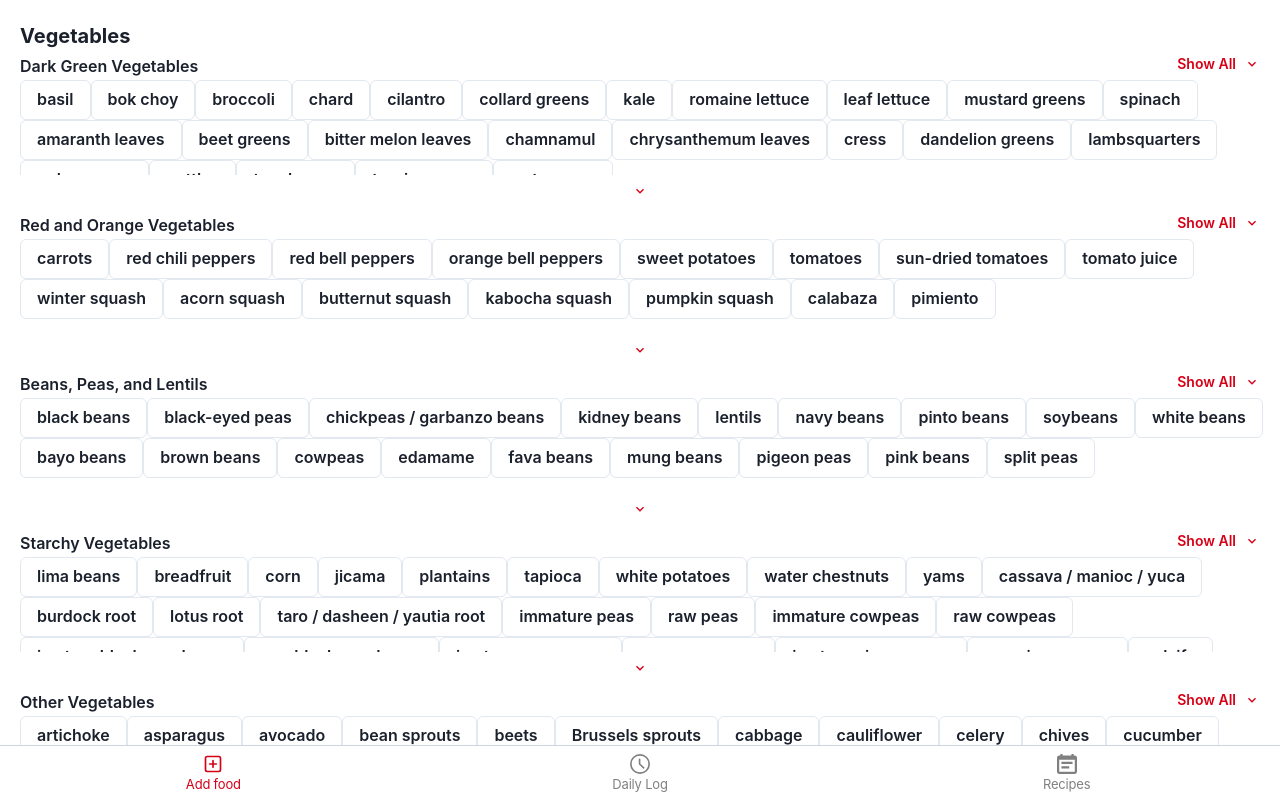
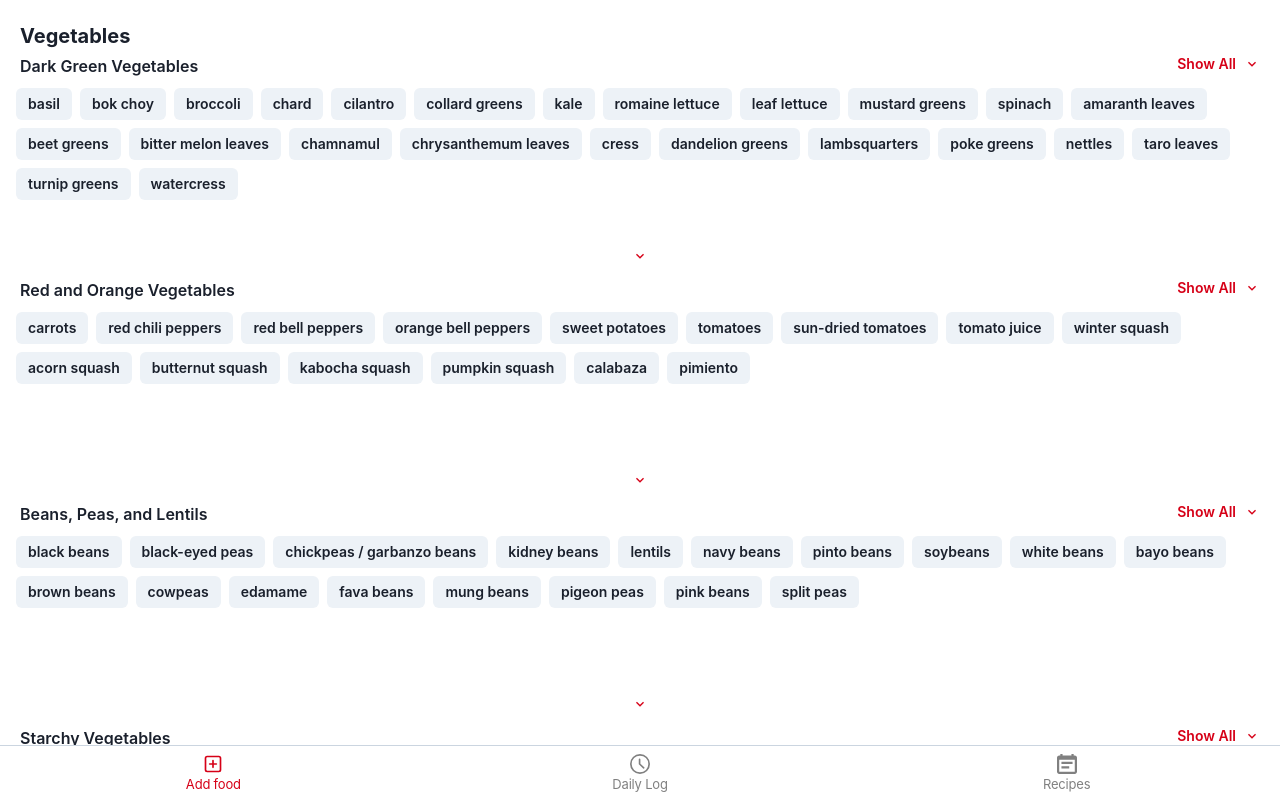
Before and after one commit to josh-minch/diet, a React (Create React App) app: page / in a window 1280 px wide. Shown: the top 798 px of the page. Built offline with nearby package versions, Linux system fonts and the light colour scheme.

Commit message:
Improve add button style

```diff
--- a/src/App.js
+++ b/src/App.js
@@ -51,6 +51,7 @@ const theme = extendTheme({
     },
     colors: {
         brand: {
+            // Red
             100: 'rgb(214, 0, 23)',
         }
     }
--- a/src/components/AddFoodButton.js
+++ b/src/components/AddFoodButton.js
@@ -3,7 +3,7 @@ import { Button } from '@chakra-ui/react'
 
 export const AddFoodButton = ({ foodName, id, onFoodClicked }) => {
     return (
-        <Button size={'md'} variant={'outline'} id={id} onClick={(e) => onFoodClicked(e, foodName)}>
+        <Button size={'sm'} id={id} onClick={(e) => onFoodClicked(e, foodName)}>
             {foodName}
         </Button>
     )
--- a/src/components/FoodGroup.js
+++ b/src/components/FoodGroup.js
@@ -8,11 +8,14 @@ import {
     Spacer,
     Center,
     IconButton,
+    Wrap,
+    WrapItem
 } from '@chakra-ui/react'
 import { ChevronDownIcon, ChevronUpIcon } from '@chakra-ui/icons'
-import { FoodCheckBox } from './FoodCheckBox'
 import { foodData } from '../foodData/foodData';
 import { AddFoodButton } from './AddFoodButton';
+
+
 
 const FoodGroupHeader = React.memo(({ headingSize, foodGroupDisplayName, handleToggle, show }) => {
     return (
@@ -44,29 +47,31 @@ const ShowAllIconButton = React.memo(({ handleToggle, show }) => {
 })
 
 const transitionDuration = 0.15
+const collapseStartingHeight = 160
 
 const CollapsableFoodGroupContent = React.memo(({ foodGroup, show, onFoodClicked }) => {
     return (
         <Collapse
             transition={{ enter: { duration: transitionDuration }, exit: { duration: transitionDuration } }}
-            startingHeight={95}
+            startingHeight={collapseStartingHeight}
             in={show}
-            ml={1}
         >
-            <Box ml={1}>
+            <Wrap mt={2}>
                 {
                     Object.values(foodData)
                         .filter(food => food.group === foodGroup)
                         .map(({ foodName, id }) =>
+                            <WrapItem>
                                 <AddFoodButton
                                     foodName={foodName}
                                     onFoodClicked={onFoodClicked}
                                     key={id}
                                     id={id}
                                 />
+                            </WrapItem>
                         )
                 }
-            </Box>
+            </Wrap>
         </Collapse>
     )
 })
```
Lines whose indentation alone changed are shown as unchanged.
